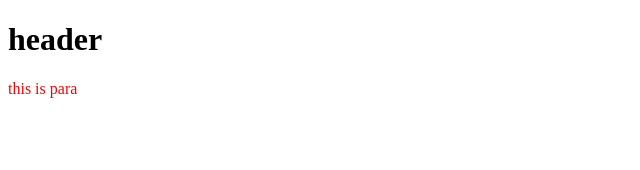
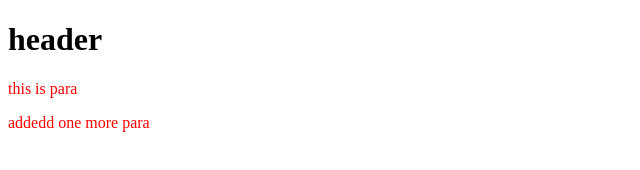
Before and after one commit to viveknyahalde18/myfirstproject, a plain HTML site: page index.html in a window 1280 px wide. Shown: the whole page, without its empty margins (0-640 px from the left). Drawn offline with Linux system fonts and the light colour scheme.

Commit message:
added js and one more para

```diff
--- a/index.html
+++ b/index.html
@@ -9,5 +9,6 @@
 <body>
     <h1>header</h1>
     <p>this is para</p>
+    <p>addedd one more para</p>
 </body>
 </html>
```
Also changed, not shown: abc.js (added), 1 other file.
